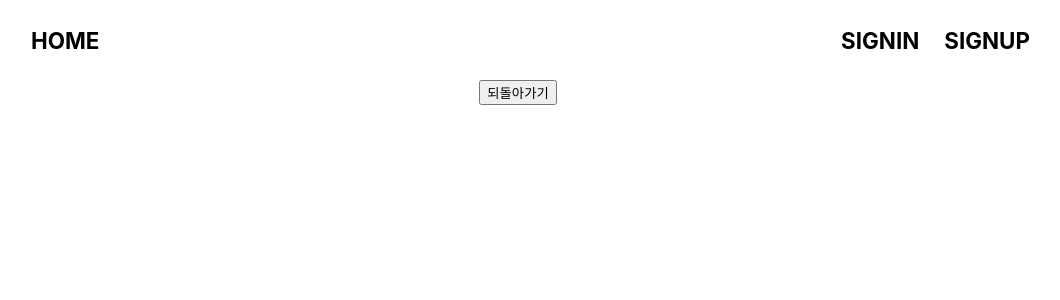
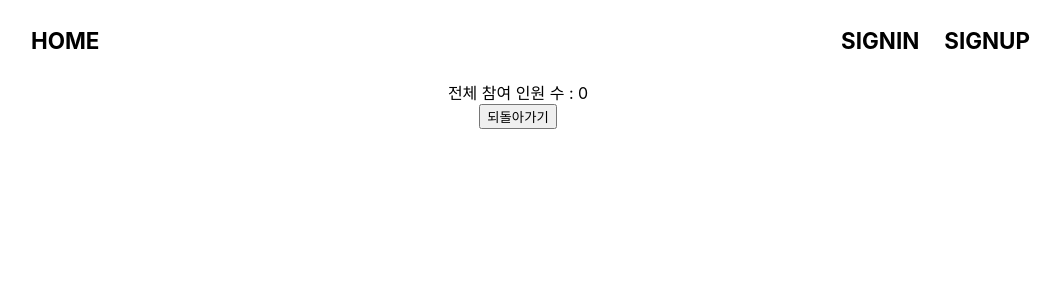
Before and after one commit to jyynkr92/voting_system, a React (Create React App) app: page /vote/result/1 in a window 1280 px wide. Shown: the top 300 px of the page, without its empty margins (122-1182 px from the left). Built offline with nearby package versions, Linux system fonts and the light colour scheme.

Commit message:
vote 수정 부분 추가

```diff
--- a/src/App.css
+++ b/src/App.css
@@ -17,7 +17,7 @@ header span {
 
 header span.user-name {
   margin-right: 50px;
-  cursor: none;
+  cursor: default;
 }
 
 .signup-wrapper {
--- a/src/index.tsx
+++ b/src/index.tsx
@@ -1,4 +1,3 @@
-import React from 'react';
 import ReactDOM from 'react-dom';
 import { Provider } from 'react-redux';
 import './index.css';
@@ -12,6 +11,9 @@ import { Router } from 'react-router';
 import { browserHistory } from 'lib/browserHistory';
 import { MuiPickersUtilsProvider } from '@material-ui/pickers';
 import MomentUtils from '@date-io/moment';
+import moment from 'moment';
+import 'moment/locale/ko';
+moment.locale('ko');
 
 const sagaMiddleware = createSagaMiddleware();
 const logger = process.env.NODE_ENV === 'development' ? createLogger() : null;
@@ -26,15 +28,13 @@ const store = createStore(
 sagaMiddleware.run(rootSaga);
 
 ReactDOM.render(
-  <React.StrictMode>
-    <Provider store={store}>
-      <Router history={browserHistory}>
-        <MuiPickersUtilsProvider utils={MomentUtils}>
-          <App />
-        </MuiPickersUtilsProvider>
-      </Router>
-    </Provider>
-  </React.StrictMode>,
+  <Provider store={store}>
+    <Router history={browserHistory}>
+      <MuiPickersUtilsProvider utils={MomentUtils} locale={'ko'} libInstance={moment}>
+        <App />
+      </MuiPickersUtilsProvider>
+    </Router>
+  </Provider>,
   document.getElementById('root')
 );
 
--- a/src/pages/Main.tsx
+++ b/src/pages/Main.tsx
@@ -19,6 +19,8 @@ function Main() {
   };
 
   const onVoteClick = (e: React.MouseEvent<HTMLElement>) => {
+    e.preventDefault();
+    e.stopPropagation();
     const { id } = e.currentTarget;
     id && push(`/vote/info/${id}`);
   };
@@ -38,11 +40,19 @@ function Main() {
   };
 
   const onDeleteClick = (e: React.MouseEvent<HTMLElement>) => {
+    e.preventDefault();
+    e.stopPropagation();
+    const response = window.confirm('정말로 삭제하시겠습니까?');
+
+    if (!response) return;
+
     const itemId = e.currentTarget.getAttribute('data-itemid');
     itemId && dispatch(deleteVote({ id: itemId }));
   };
 
   const onResultClick = (e: React.MouseEvent<HTMLElement>) => {
+    e.preventDefault();
+    e.stopPropagation();
     const { id } = e.currentTarget;
     id && push(`/vote/result/${id}`);
   };
--- a/src/pages/VoteResult.tsx
+++ b/src/pages/VoteResult.tsx
@@ -1,10 +1,10 @@
-import { goBack, push } from 'lib/browserHistory';
+import { goBack } from 'lib/browserHistory';
 import moment from 'moment';
-import React, { useEffect, useState } from 'react';
+import { useEffect, useState } from 'react';
 import { useDispatch, useSelector } from 'react-redux';
 import { RouteComponentProps } from 'react-router';
 import { Rootstate } from 'store';
-import { getVoteDetail, setVote, setVoteDetailReset } from 'store/vote/actions';
+import { getVoteDetail, setVoteDetailReset } from 'store/vote/actions';
 
 type Params = {
   voteId: string;
@@ -16,7 +16,18 @@ function VoteResult({ match }: VoteProps) {
   const { voteId } = match.params;
   const dispatch = useDispatch();
   const { vote } = useSelector((root: Rootstate) => root.vote);
+  const [totalVotes, setTotalVotes] = useState(0);
 
+  useEffect(() => {
+    if (vote.list) {
+      let totalCount = 0;
+      vote.list.forEach((data) => {
+        totalCount += data.vote.length;
+      });
+
+      setTotalVotes(totalCount);
+    }
+  }, [vote]);
   useEffect(() => {
     return () => {
       dispatch(setVoteDetailReset());
@@ -38,10 +49,11 @@ function VoteResult({ match }: VoteProps) {
         {vote.startDate && moment(vote.startDate).format('YYYY-MM-DD HH:mm')}
         {vote.endDate && ` ~ ${moment(vote.endDate).format('YYYY-MM-DD HH:mm')}`}
       </div>
+      <div>전체 참여 인원 수 : {totalVotes}</div>
       <div>
         {vote.list.map((data) => (
           <div key={data.id}>
-            {data.name} / {data.vote.length}
+            {data.name} / {data.vote.length} / <progress value={data.vote.length} max={totalVotes} />
           </div>
         ))}
         <div>
--- a/src/pages/VoteUpdate.tsx
+++ b/src/pages/VoteUpdate.tsx
@@ -6,8 +6,11 @@ import React, { useEffect, useState } from 'react';
 import { useDispatch, useSelector } from 'react-redux';
 import { RouteComponentProps } from 'react-router';
 import { Rootstate } from 'store';
-import { getVoteDetail, insertVote, setVoteDetailReset } from 'store/vote/actions';
+import { getVoteDetail, insertVote, setVoteDetailReset, updateVote } from 'store/vote/actions';
 import { VoteItem } from 'store/vote/types';
+import moment from 'moment';
+import 'moment/locale/ko';
+moment.locale('ko');
 
 type Params = {
   voteId: string;
@@ -108,7 +111,11 @@ function VoteUpdate({ match }: VoteUpdateProps) {
       return;
     }
 
-    dispatch(insertVote({ title, startDate, endDate, list }));
+    if (voteId === 'new') {
+      dispatch(insertVote({ title, startDate, endDate, list }));
+    } else {
+      dispatch(updateVote({ id: voteId, title, startDate, endDate, list }));
+    }
   };
 
   const onCancelClick = () => {
@@ -141,7 +148,8 @@ function VoteUpdate({ match }: VoteUpdateProps) {
         ))}
       </div>
       <div>
-        <button onClick={onSubmitClick}>생성</button>
+        {voteId === 'new' && <button onClick={onSubmitClick}>생성</button>}
+        {voteId !== 'new' && <button onClick={onSubmitClick}>수정</button>}
         <button onClick={onCancelClick}>취소</button>
       </div>
     </div>
```
